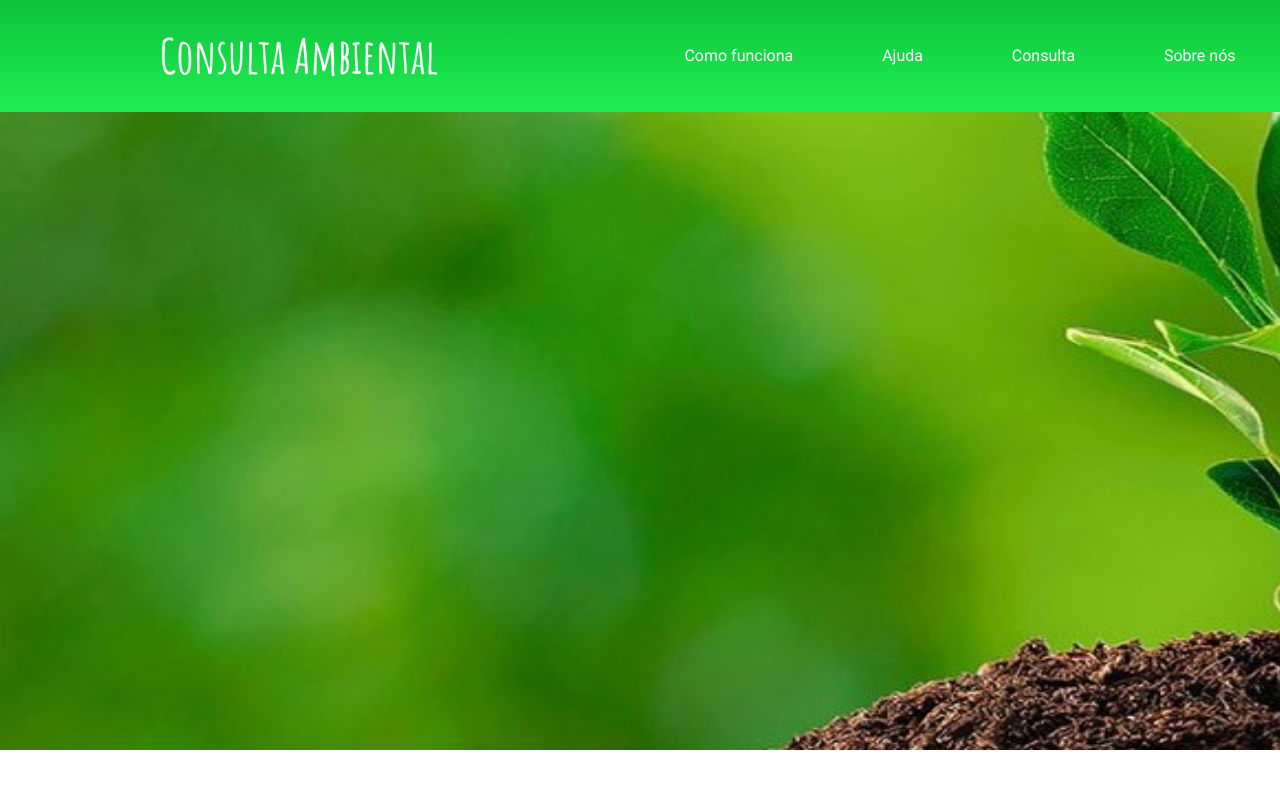
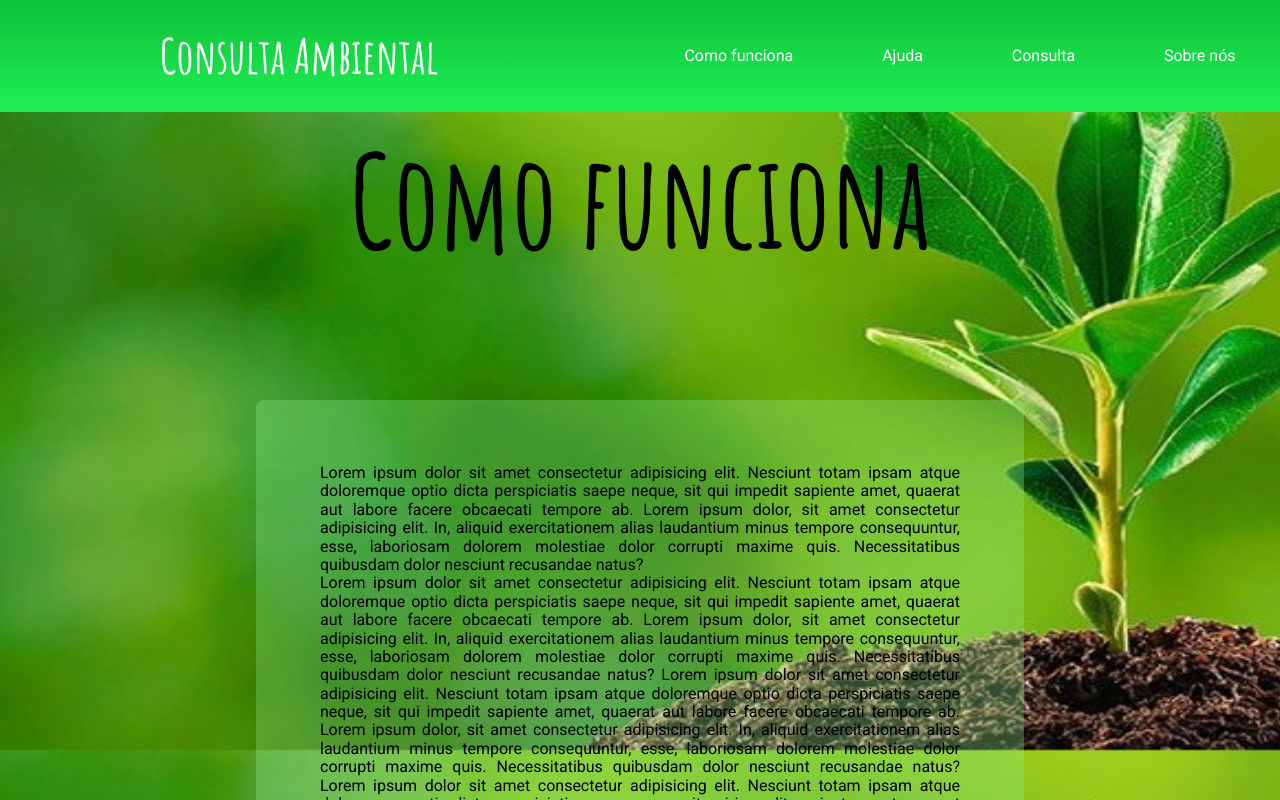
Before and after one commit to FMSc400p1/ConsultaAmbiental, a plain HTML site: page index.html in a window 1280 px wide. Shown: the top 800 px of the page. Drawn offline with Linux system fonts and the light colour scheme.

Commit message:
Update index.html

```diff
--- a/index.html
+++ b/index.html
@@ -10,22 +10,65 @@
     <link rel="stylesheet" href="./css/normalize.css">
     <link rel="stylesheet" href="./css/reset.css">
     <link rel="stylesheet" href="./css/header.css">
+    <link rel="stylesheet" href="./css/comofunc.css">
 
     <link rel="preconnect" href="https://fonts.googleapis.com">
     <link rel="preconnect" href="https://fonts.gstatic.com" crossorigin>
     <link href="https://fonts.googleapis.com/css2?family=Amatic+SC:wght@400;700&display=swap" rel="stylesheet">
 </head>
 
-<body style="background-image: url(img/meioAmbiente.jpg);background-repeat: no-repeat;position: fixed;background-size:1680px 750px;">
+<body style="background-image: url(img/meioAmbiente.jpg);background-repeat: no-repeat;background-size:1680px 750px;background-attachment: fixed;">
     <header class="header">
         <div class="header-titulo"><a href="./index.html">Consulta Ambiental</a></div>
         <div class="header-itens">
-                <li class="header-itens-area"><a href="./Comofunciona.html">Como funciona</a></li>
+                <li class="header-itens-area"><a href="#InicioFunc">Como funciona</a></li>
                 <li class="header-itens-area"><a href="#">Ajuda</a></li>
                 <li class="header-itens-area"><a href="#">Consulta</a></li>
                 <li class="header-itens-area"><a href="#">Sobre nós</a></li>
         </div>
     </header>
+
+    <section class="Funciona" id="InicioFunc">
+        <div class="func">
+            <h1>Como funciona</h1>
+        </div>
+        <div class="descricao">
+            Lorem ipsum dolor sit amet consectetur adipisicing elit. Nesciunt totam ipsam atque doloremque optio dicta
+            perspiciatis saepe neque, sit qui impedit sapiente amet, quaerat aut labore facere obcaecati tempore ab.
+            Lorem ipsum dolor, sit amet consectetur adipisicing elit. In, aliquid exercitationem alias laudantium minus
+            tempore consequuntur, esse, laboriosam dolorem molestiae dolor corrupti maxime quis. Necessitatibus
+            quibusdam dolor nesciunt recusandae natus?
+            <br>
+            Lorem ipsum dolor sit amet consectetur adipisicing elit. Nesciunt totam ipsam atque doloremque optio dicta
+            perspiciatis saepe neque, sit qui impedit sapiente amet, quaerat aut labore facere obcaecati tempore ab.
+            Lorem ipsum dolor, sit amet consectetur adipisicing elit. In, aliquid exercitationem alias laudantium minus
+            tempore consequuntur, esse, laboriosam dolorem molestiae dolor corrupti maxime quis. Necessitatibus
+            quibusdam dolor nesciunt recusandae natus?
+            Lorem ipsum dolor sit amet consectetur adipisicing elit. Nesciunt totam ipsam atque doloremque optio dicta
+            perspiciatis saepe neque, sit qui impedit sapiente amet, quaerat aut labore facere obcaecati tempore ab.
+            Lorem ipsum dolor, sit amet consectetur adipisicing elit. In, aliquid exercitationem alias laudantium minus
+            tempore consequuntur, esse, laboriosam dolorem molestiae dolor corrupti maxime quis. Necessitatibus
+            quibusdam dolor nesciunt recusandae natus?
+            Lorem ipsum dolor sit amet consectetur adipisicing elit. Nesciunt totam ipsam atque doloremque optio dicta
+            perspiciatis saepe neque, sit qui impedit sapiente amet, quaerat aut labore facere obcaecati tempore ab.
+            Lorem ipsum dolor, sit amet consectetur adipisicing elit. In, aliquid exercitationem alias laudantium minus
+            tempore consequuntur, esse, laboriosam dolorem molestiae dolor corrupti maxime quis. Necessitatibus
+            quibusdam dolor nesciunt recusandae natus?
+            <br>
+            Lorem ipsum dolor sit amet consectetur adipisicing elit. Nesciunt totam ipsam atque doloremque optio dicta
+            perspiciatis saepe neque, sit qui impedit sapiente amet, quaerat aut labore facere obcaecati tempore ab.
+            Lorem ipsum dolor, sit amet consectetur adipisicing elit. In, aliquid exercitationem alias laudantium minus
+            tempore consequuntur, esse, laboriosam dolorem molestiae dolor corrupti maxime quis. Necessitatibus
+            quibusdam dolor nesciunt recusandae natus?
+            <br>
+            Lorem ipsum dolor sit amet consectetur adipisicing elit. Nesciunt totam ipsam atque doloremque optio dicta
+            perspiciatis saepe neque, sit qui impedit sapiente amet, quaerat aut labore facere obcaecati tempore ab.
+            Lorem ipsum dolor, sit amet consectetur adipisicing elit. In, aliquid exercitationem alias laudantium minus
+            tempore consequuntur, esse, laboriosam dolorem molestiae dolor corrupti maxime quis. Necessitatibus
+            quibusdam dolor nesciunt recusandae natus?
+        </div>
+    </section>
+
 </body>
 
 </html>
```
